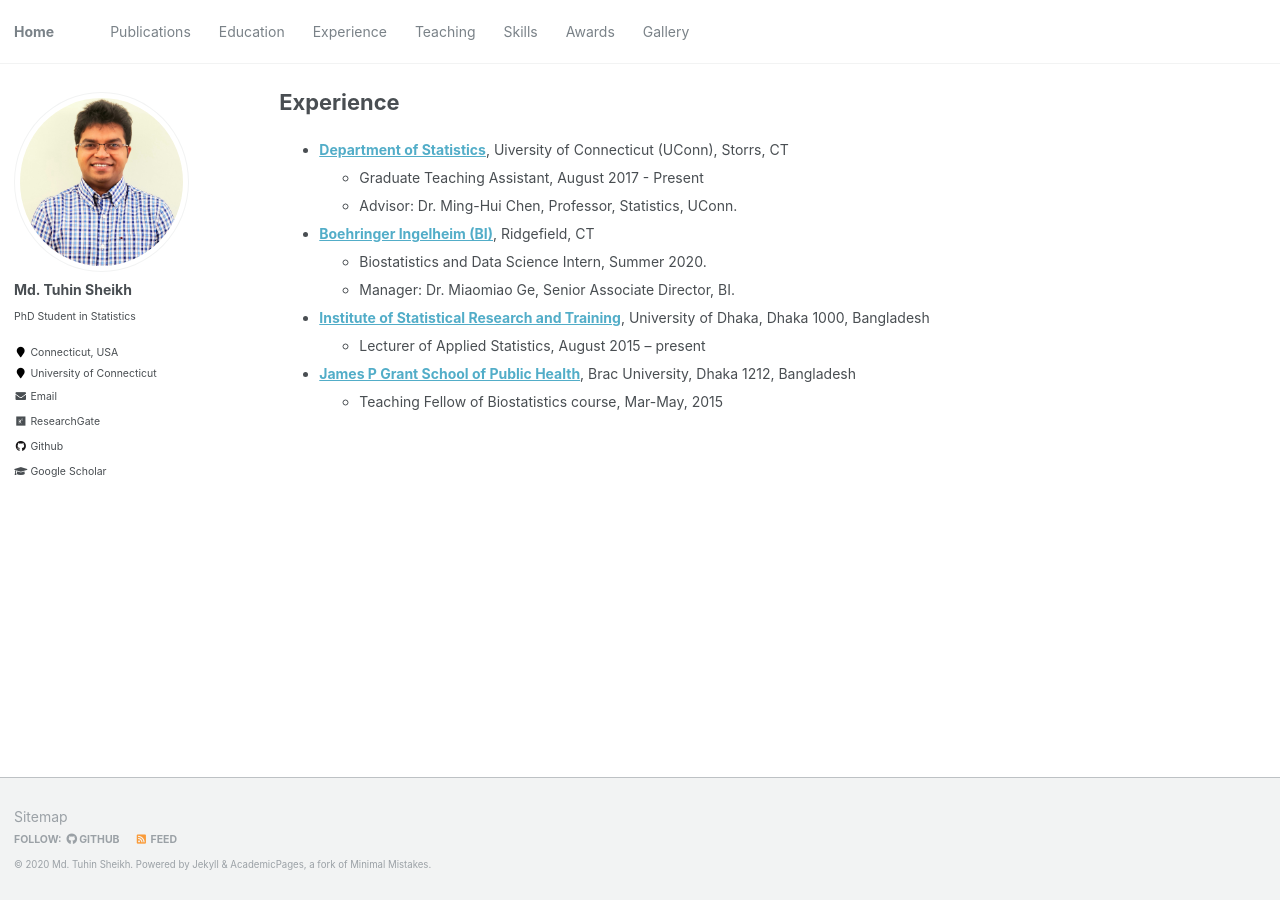
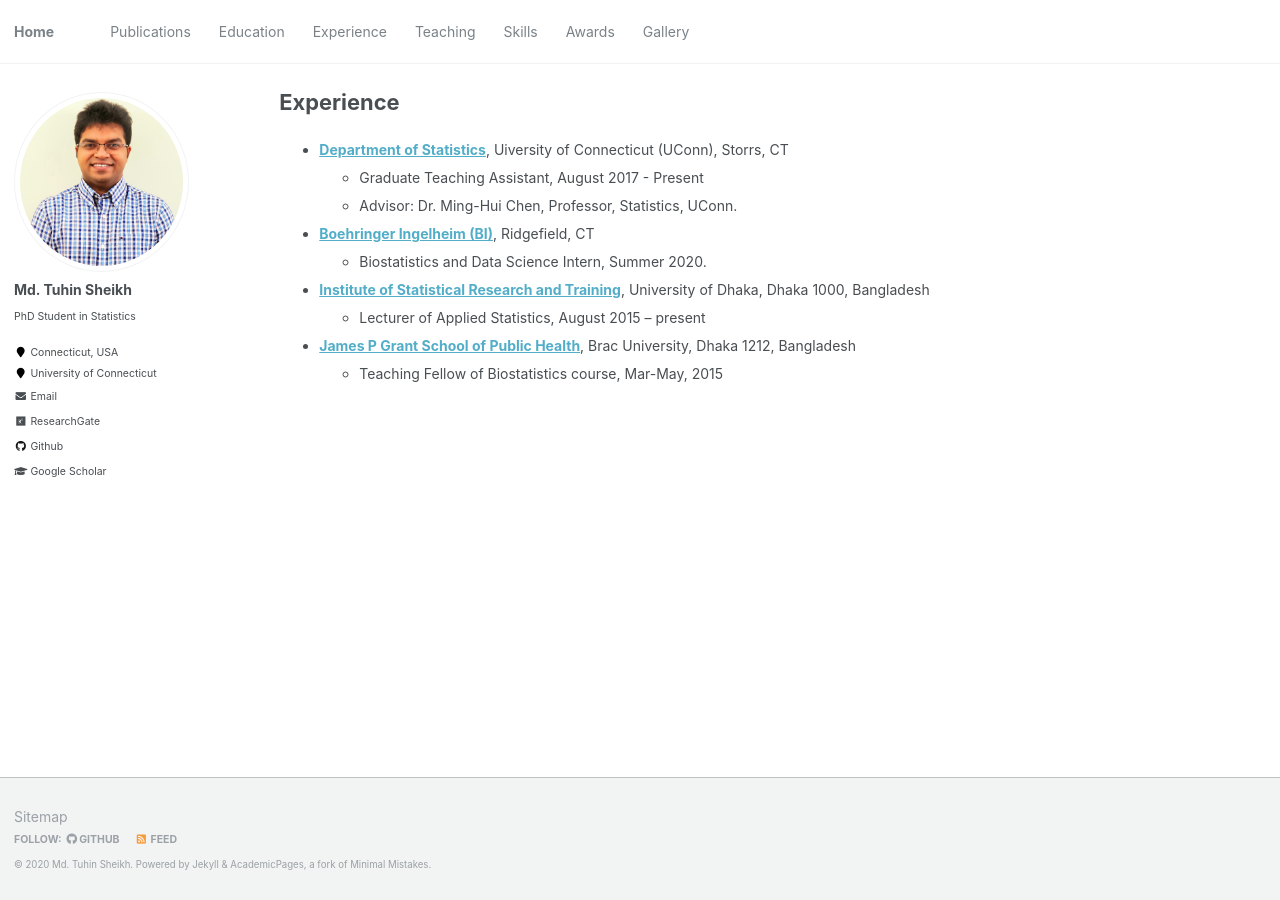
Before and after one commit to mdtuhinsheikh/mdtuhinsheikh.github.io, a Jekyll site: the page built from _pages/experience.md, in a window 1280 px wide. Built offline with Jekyll 4.4.1, drawn with Linux system fonts in a browser that asks for light colours.

Commit message:
Update experience.md

```diff
--- a/_pages/experience.md
+++ b/_pages/experience.md
@@ -9,7 +9,6 @@ author_profile: true
   - Advisor: Dr. Ming-Hui Chen, Professor, Statistics, UConn.
 * **[Boehringer Ingelheim (BI)](https://www.boehringer-ingelheim.com/)**, Ridgefield, CT
   - Biostatistics and Data Science Intern, Summer 2020.
-  - Manager: Dr. Miaomiao Ge, Senior Associate Director, BI.
 * **[Institute of Statistical Research and Training](https://www.isrt.ac.bd/people/tsheikh/)**, University of Dhaka, Dhaka 1000, Bangladesh
   - Lecturer of Applied Statistics, August 2015 -- present
 * **[James P Grant School of Public Health](http://sph.bracu.ac.bd/)**, Brac University, Dhaka 1212, Bangladesh
```
